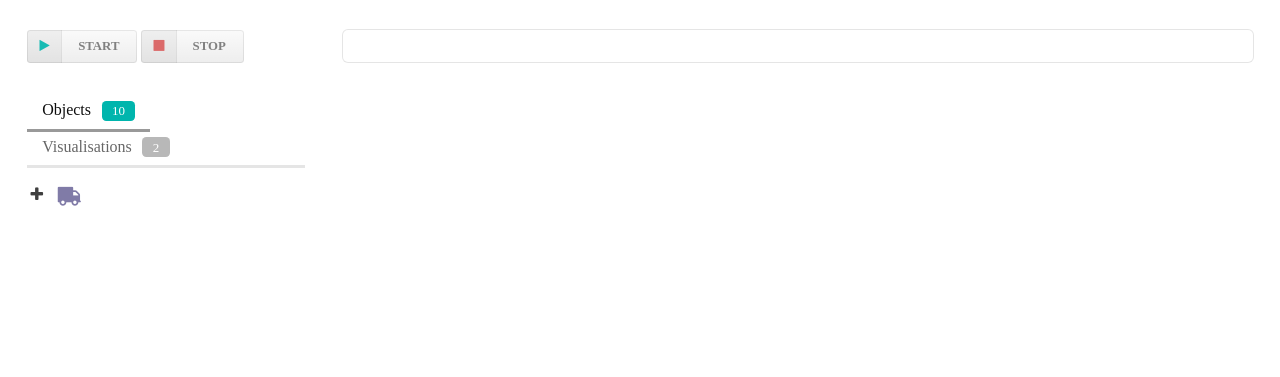
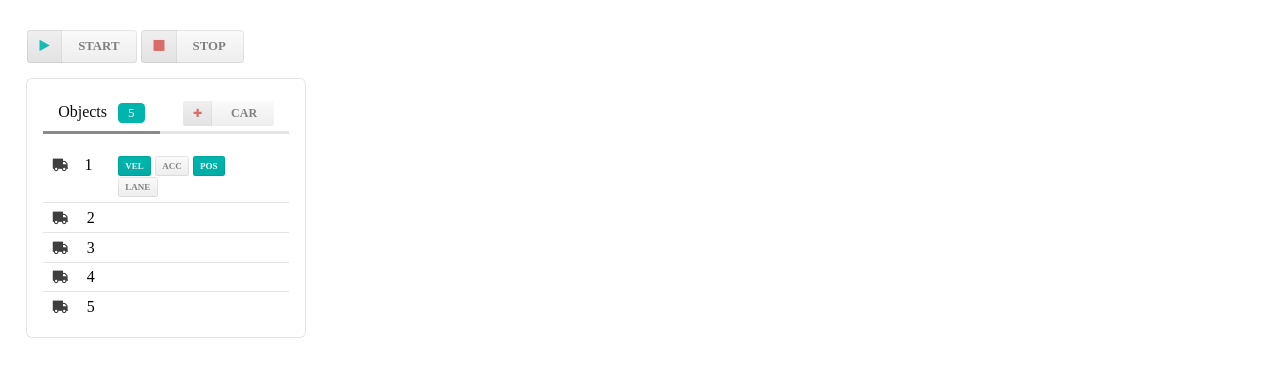
Before and after one commit to wanderanimrod/Utraffic-Web, a Flask app: page / in a window 1280 px wide. Shown: the part 58-435 px from the top of the page. Run offline with Flask 2, Linux system fonts and the light colour scheme.

Commit message:
[nim] Final layout of control bar

```diff
--- a/app/templates/index.html
+++ b/app/templates/index.html
@@ -7,7 +7,8 @@
     {#    <script type="text/javascript" src="/static/css/semantic/packaged/javascript/semantic.js"></script>#}
 </head>
 <body>
-<h3 class="ui top block header left">Utraffic Visualiser</h3>
+<h3 class="ui block header">Utraffic Visualiser</h3>
+
 <div class="ui grid" style="margin-top: 30px;">
     <div id="controlBar" class="four wide column">
         <div id="controls" class="ui row">
@@ -18,22 +19,53 @@
                 <i class="red stop icon"></i>Stop
             </div>
         </div>
-        <div class="ui pointing secondary menu" style="margin-top: 30px;">
-            <a id="simObjectsMenuItem" class="active item" data-tab="simObjectsTab">Objects
-                <div id="numberOfObjectsLabel" class="ui label teal">10</div>
-            </a>
-            <a id="visualisationsMenuItem" class="item" data-tab="visualisationsTab">Visualisations
-                <div id="numberOfVisualisationsLabel" class="ui label">2</div>
-            </a>
-        </div>
-        <div id="subMenuActions" class="ui row">
-            <i class="add icon"></i>
-            <i class="flipped purple large truck icon"></i>
+        <div class="ui segment">
+            <div class="ui pointing secondary menu">
+                <a id="simObjectsMenuItem" class="active item" data-tab="simObjectsTab">Objects
+                    <div id="numberOfObjectsLabel" class="ui label teal">5</div>
+                </a>
+
+                <div class="right menu">
+                    <div class="item">
+                        <div class="ui mini labeled icon button" style="font-size: 12px;">
+                            <i class="small red add icon"></i>Car
+                        </div>
+                    </div>
+                </div>
+            </div>
+            <div class="ui animated divided list">
+                <div id="simObject" class="ui grid item">
+                    <div class="two wide column">
+                        <i class="ui flipped truck icon"></i>
+                    </div>
+                    <div id="objectId" class="two wide column">1</div>
+                    <div class="ten wide column">
+                        <div id="velocity" class="tiny teal ui button" style="font-size: 9px">vel</div>
+                        <div id="velocity" class="tiny ui button" style="font-size: 9px">acc</div>
+                        <div id="velocity" class="tiny teal ui button" style="font-size: 9px">pos</div>
+                        <div id="velocity" class="tiny ui button" style="font-size: 9px">lane</div>
+                    </div>
+                </div>
+                <div id="simObject" class="item">
+                    <i class="ui flipped truck icon"></i>
+                    <a id="objectId">2</a>
+                </div>
+                <div id="simObject" class="item">
+                    <i class="ui flipped truck icon"></i>
+                    <a id="objectId">3</a>
+                </div>
+                <div id="simObject" class="item">
+                    <i class="ui flipped truck icon"></i>
+                    <a id="objectId">4</a>
+                </div>
+                <div id="simObject" class="item">
+                    <i class="ui flipped truck icon"></i>
+                    <a id="objectId">5</a>
+                </div>
+            </div>
         </div>
     </div>
-    <div id="graphingArea" class="twelve wide column">
-        <div class="ui segment"></div>
-    </div>
+    <div id="graphingArea" class="twelve wide column"></div>
 </div>
 
 </body>
```
